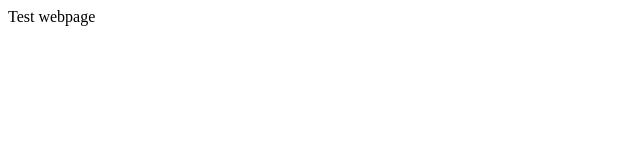
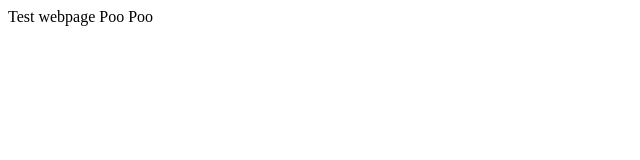
Before and after one commit to lucalit888/cs52.me, a plain HTML site: page index.html in a window 1280 px wide. Shown: the full height of the page, 0-640 px from the left. Drawn offline with Linux system fonts and the light colour scheme.

Commit message:
extra credit

```diff
--- a/index.html
+++ b/index.html
@@ -7,5 +7,6 @@
     </head>
     <body>
         Test webpage
+        Poo Poo
     </body>
 </html>
```
